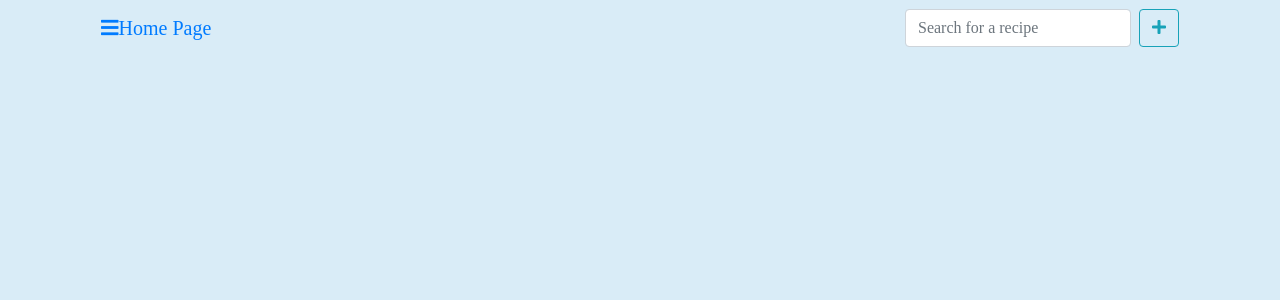
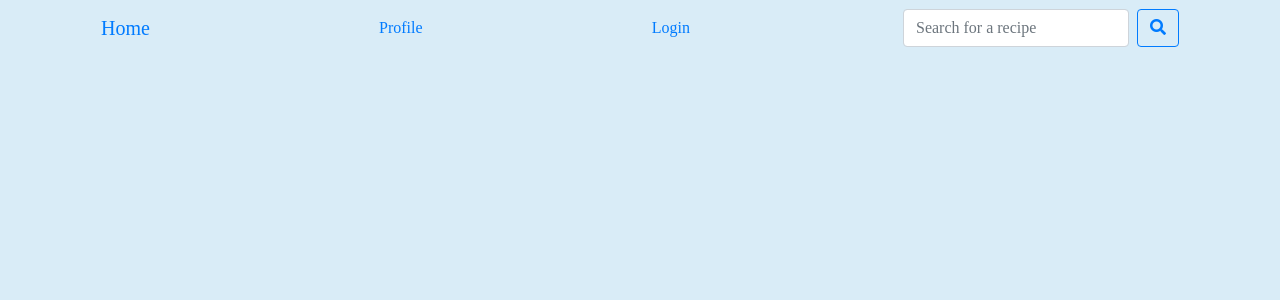
Before and after one commit to jzhzhang66/cs4550-f20-project, a React (Create React App) app: page / in a window 1280 px wide. Shown: the top 300 px of the page. Built offline with nearby package versions, Linux system fonts and the light colour scheme.

Commit message:
Routing for profile and home page fix

```diff
--- a/src/containers/HomePageContainer.js
+++ b/src/containers/HomePageContainer.js
@@ -1,6 +1,12 @@
 import React from 'react';
+import {Link} from "react-router-dom";
 
 class HomePageContainer extends React.Component {
+  state = {
+    popularRecipe: [],
+    favoriteRecipes: [],
+    recentRecipes: []
+  }
 
   render() {
     return(
@@ -8,17 +14,26 @@ class HomePageContainer extends React.Component {
 
           {/*make navbar component*/}
           <nav className="navbar sticky-top">
-            <a className="navbar-brand">
-              <i className="fas fa-bars wbdv-pad-right-5-px"></i>Home Page</a>
+            <Link to="/" className="navbar-brand">
+              Home
+            </Link>
+            <Link to="/profile" className="nav-link nav-item">
+              Profile
+            </Link>
+            <Link to="/login" className="nav-link nav-item">
+              Login
+            </Link>
             <form className="form-inline float-right">
               <input className="form-control mr-sm-2 wbdv-field wbdv-new-course"
                      placeholder="Search for a recipe"></input>
               <button
-                  className="btn btn-outline-info my-2 my-sm-0">
-                <i className="fas fa-plus"></i>
+                  className="btn btn-outline-primary my-2 my-sm-0">
+                <i className="fas fa-search"></i>
               </button>
             </form>
           </nav>
+
+
 
 
 
--- a/src/index.js
+++ b/src/index.js
@@ -12,9 +12,11 @@ import RecipeSelectorContainer from "./containers/RecipeSelectorContainer";
 import recipeReducer from "./reducers/recipeReducer";
 import RecipeDetailsContainer from "./containers/RecipeDetailsContainer";
 import HomePageContainer from "./containers/HomePageContainer";
+import ProfilePageContainer from "./containers/ProfilePageContainer";
+import profileReducer from "./reducers/profileReducer";
 
 const rootReducer = combineReducers({
-  recipeReducer
+  recipeReducer, profileReducer
 })
 
 const store = createStore(rootReducer)
@@ -23,6 +25,7 @@ ReactDOM.render(
   <Provider store={store}>
     <BrowserRouter>
       <Route exact path="/" component={HomePageContainer}/>
+      <Route path="/profile" component={ProfilePageContainer}/>
       <Route path="/recipes" exact component={RecipeSelectorContainer} />
       <Route path="/recipes/:recipeId" exact component={RecipeDetailsContainer}/>
     </BrowserRouter>
```
